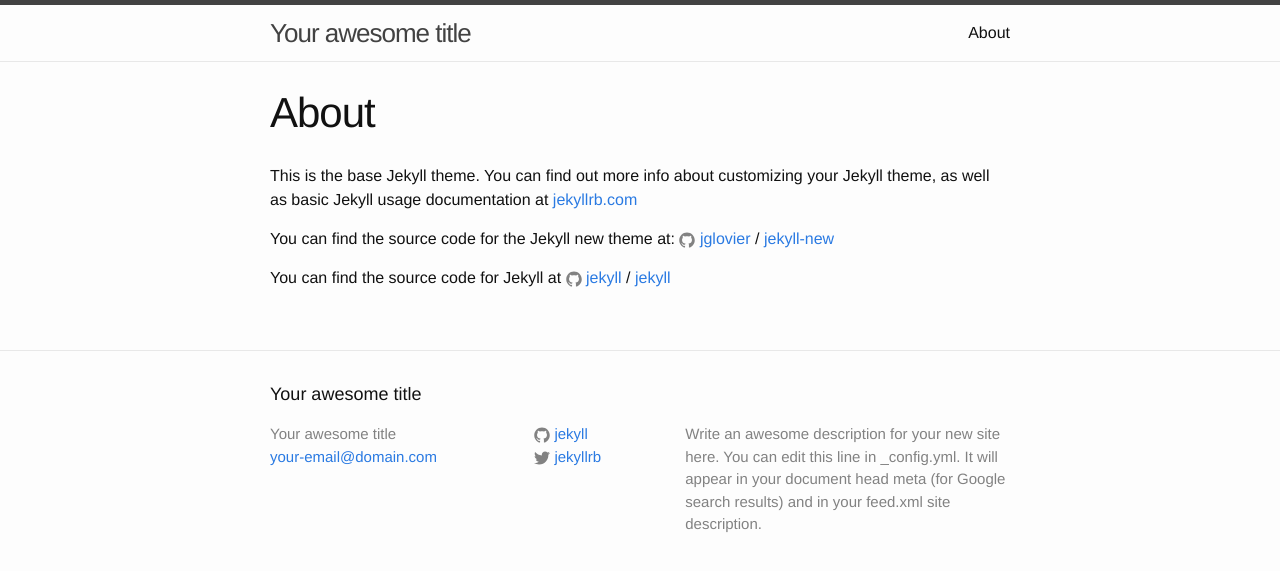
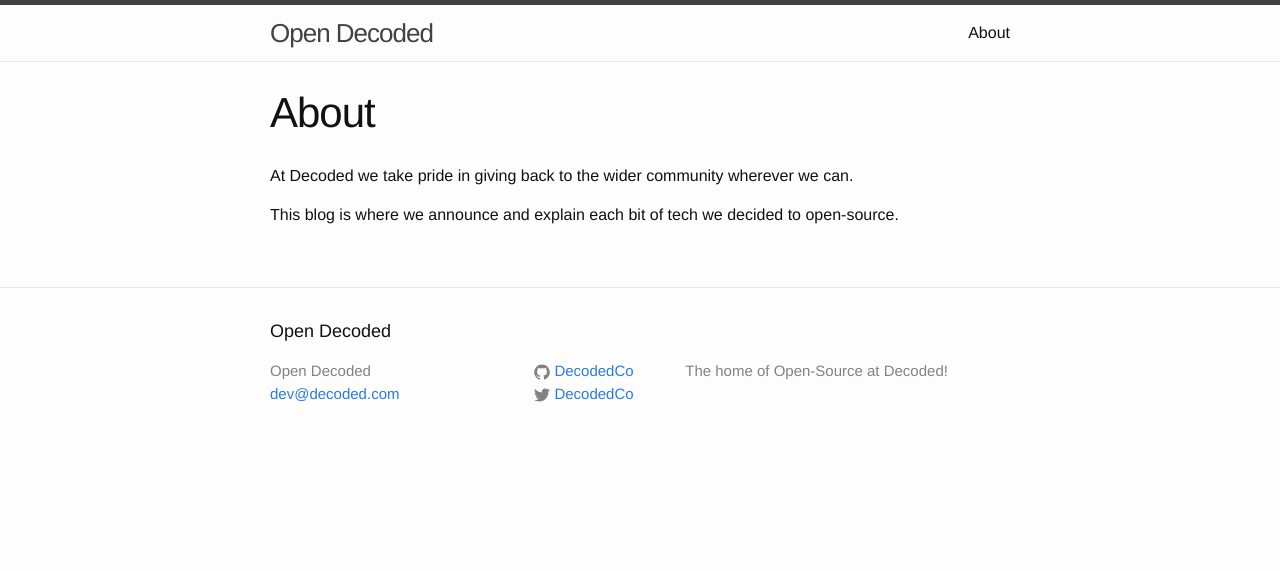
Before and after one commit to decoded/decoded.github.io, a Jekyll site: the page built from about.md, in a window 1280 px wide. Shown: the top 571 px of the page. Built offline with Jekyll 4.4.1, drawn with Linux system fonts in a browser that asks for light colours.

Commit message:
More content updates, update about page copy

```diff
--- a/_config.yml
+++ b/_config.yml
@@ -6,16 +6,14 @@
 # 'jekyll serve'. If you change this file, please restart the server process.
 
 # Site settings
-title: Your awesome title
-email: your-email@domain.com
+title: Open Decoded
+email: dev@decoded.com
 description: > # this means to ignore newlines until "baseurl:"
-  Write an awesome description for your new site here. You can edit this
-  line in _config.yml. It will appear in your document head meta (for
-  Google search results) and in your feed.xml site description.
+  The home of Open-Source at Decoded!
 baseurl: "" # the subpath of your site, e.g. /blog
-url: "http://yourdomain.com" # the base hostname & protocol for your site
-twitter_username: jekyllrb
-github_username:  jekyll
+url: "http://open.decoded.com" # the base hostname & protocol for your site
+twitter_username: DecodedCo
+github_username:  DecodedCo
 
 # Build settings
 markdown: kramdown
--- a/about.md
+++ b/about.md
@@ -3,13 +3,6 @@
 title: About
 permalink: /about/
 ---
+At Decoded we take pride in giving back to the wider community wherever we can.
 
-This is the base Jekyll theme. You can find out more info about customizing your Jekyll theme, as well as basic Jekyll usage documentation at [jekyllrb.com](http://jekyllrb.com/)
-
-You can find the source code for the Jekyll new theme at:
-{% include icon-github.html username="jglovier" %} /
-[jekyll-new](https://github.com/jglovier/jekyll-new)
-
-You can find the source code for Jekyll at
-{% include icon-github.html username="jekyll" %} /
-[jekyll](https://github.com/jekyll/jekyll)
+This blog is where we announce and explain each bit of tech we decided to open-source.
```
Also changed, not shown: _posts/2016-06-22-welcome-to-jekyll.markdown (deleted, +0 -25 lines), _posts/2016-06-22-welcome-to-open-decoded.markdown (added, +16 -0 lines).
